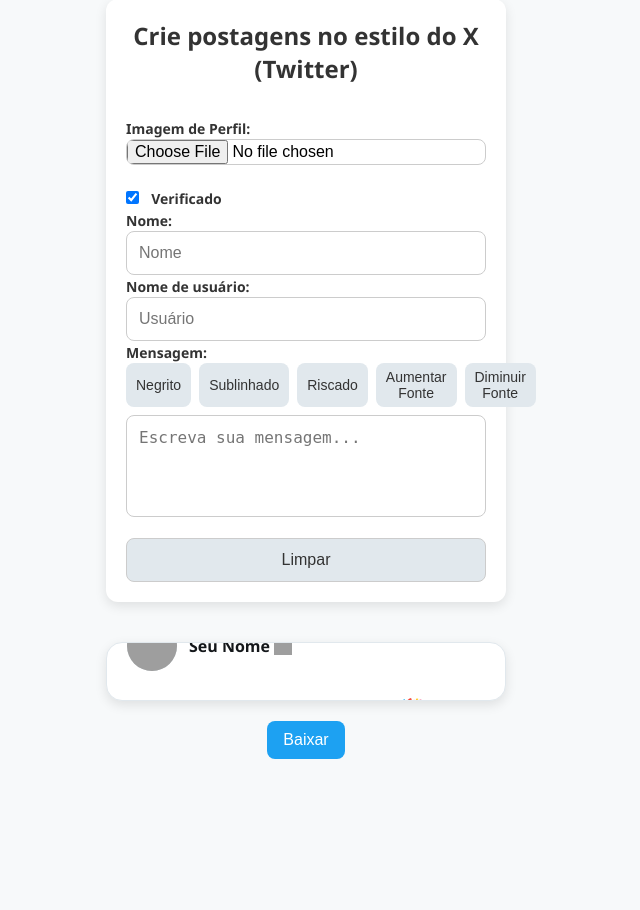
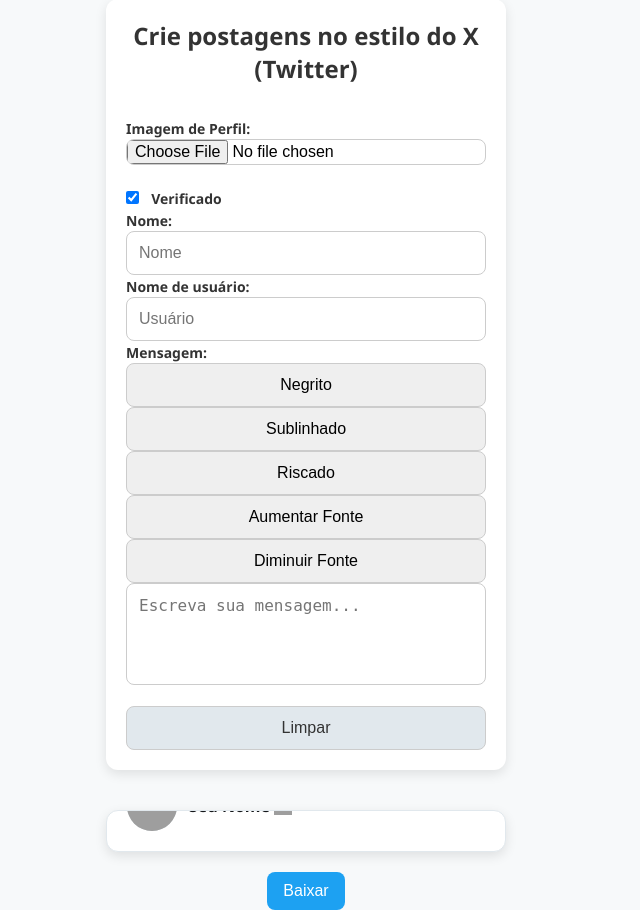
Before and after one commit to gbcasagrande/gbcasagrande.github.io, a PHP site: page /v2/index.html in a window 1280 px wide. Shown: the part 21-931 px from the top of the page, without its empty margins (334-974 px from the left). Before the commit the page ends 780 px from the top, so only its background shows below. Run offline with PHP 8.4, Linux system fonts and the light colour scheme; grey boxes are pictures that could not be loaded.

Commit message:
Update styles.css

```diff
--- a/v2/styles.css
+++ b/v2/styles.css
@@ -78,32 +78,11 @@
     display: none;
 }
 
-.formatting-buttons {
-    display: flex;
-    gap: 8px;
-    margin-bottom: 8px;
-}
-
-.formatting-buttons button {
-    padding: 6px 10px;
-    font-size: 14px;
-    border: none;
-    border-radius: 8px;
-    background-color: #e1e8ed;
-    color: #333;
-    cursor: pointer;
-    transition: background-color 0.3s ease;
-}
-
-.formatting-buttons button:hover {
-    background-color: #d1d9df;
-}
-
 .tweet-container {
     width: 400px;
     height: 400px;
     border: 1px solid #e1e8ed;
-    border-radius: 16px;
+    border-radius: 12px; /* Arredondamento dos cantos da interface */
     padding: 20px;
     background-color: #fff;
     box-shadow: 0 4px 12px rgba(0, 0, 0, 0.1);
@@ -216,4 +195,4 @@
 
 #uploadInput {
     display: none;
-  }
+    }
```
